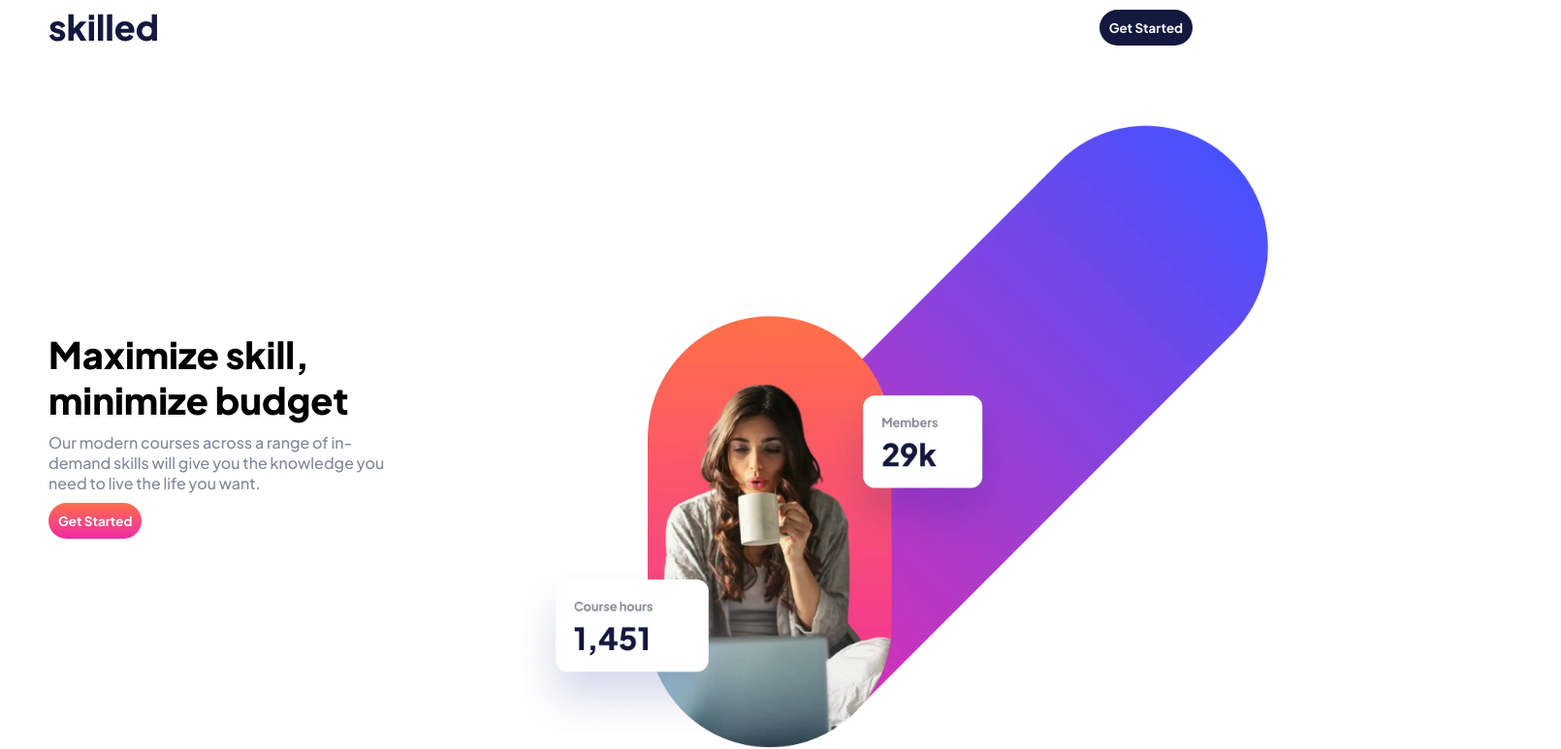
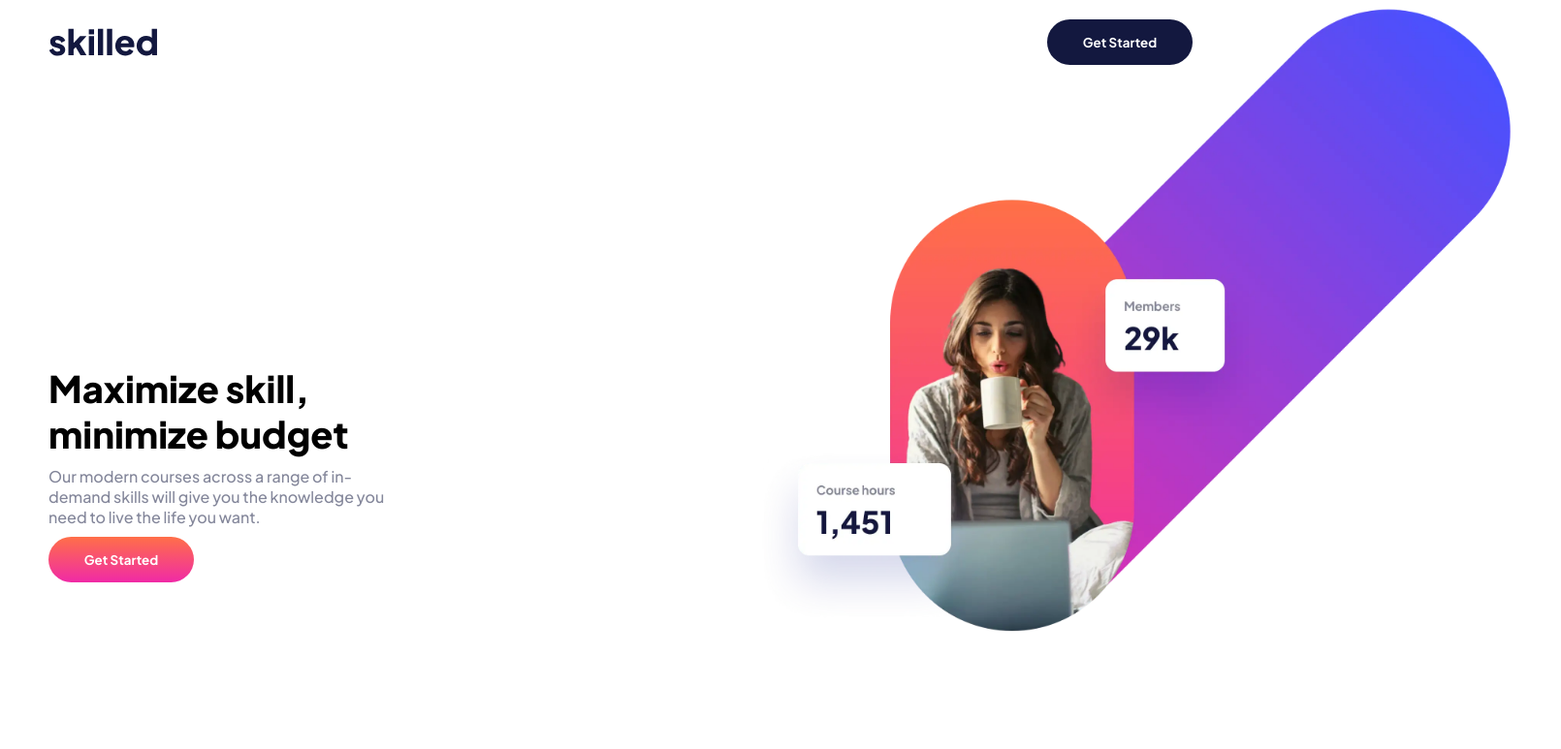
Before and after one commit to renanrdsouza/skilled-elearning-landing-page, a website: page index.html in a window 1280 px wide. Shown: the top 773 px of the page at 97% size, 1610 px wide, since content can reach past the window. Drawn offline with Linux system fonts and the light colour scheme.

Commit message:
Third commit.

```diff
--- a/index.html
+++ b/index.html
@@ -33,7 +33,7 @@
           knowledge you need to live the life you want.
         </p>
 
-        <button>
+        <button class="title-button">
           Get Started
         </button>
       </div>
--- a/sass/pages/index.scss
+++ b/sass/pages/index.scss
@@ -27,17 +27,23 @@ body {
       display: flex;
       justify-content: space-between;
       align-items: center;
-      padding: 10px;
+      padding: 20px 10px;
       max-width: 75rem;
       margin: auto;
 
       .header-button {
         font-weight: 700;
+        width: 150px;
         border: none;
         border-radius: 25px;
-        padding: 10px;
+        padding: 15px 20px;
         background-color: $black;
         color: white;
+        cursor: pointer;
+      }
+
+      .header-button:hover {
+        background-color: $black-hover;
       }
     }
   }
@@ -45,7 +51,7 @@ body {
   main {
     display: flex;
     flex-direction: column;
-    padding: 20px 0px;
+    padding: 30px 0px;
     max-width: 75rem;
     margin: auto;
 
@@ -70,14 +76,20 @@ body {
           color: $gray;
         }
 
-        button {
+        .title-button {
           font-weight: 700;
+          width: 150px;
           border: none;
           border-radius: 25px;
           place-self: start;
-          padding: 10px;
+          padding: 15px 20px;
           background: linear-gradient($gradient-orange, $gradient-pink);
           color: white;
+          cursor: pointer;
+        }
+
+        .title-button:hover {
+          background: linear-gradient($gradient-orange-hover, $gradient-pink-hover);
         }
       }
 
@@ -87,7 +99,7 @@ body {
         min-height: 375px;
       }
 
-      @media screen and (min-width: 700px) {
+      @media screen and (min-width: 701px) {
         flex-direction: row;
 
         .main-title {
@@ -96,6 +108,12 @@ body {
 
         .main-image {
           transform: translate(120px);
+        }
+      }
+
+      @media screen and (min-width: 1040px) {
+        img {
+          transform: translate(250px, -160px);
         }
       }
     }
@@ -181,18 +199,24 @@ body {
       display: flex;
       justify-content: space-between;
       align-items: center;
-      padding: 10px;
+      padding: 20px 10px;
       max-width: 75rem;
       margin: auto;
     }
 
     .footer-button {
       font-weight: 700;
+      width: 150px;
       border: none;
       border-radius: 25px;
-      padding: 10px;
+      padding: 15px 20px;
       background: linear-gradient($gradient-purple, $gradient-pink);
       color: white;
+      cursor: pointer;
+    }
+
+    .footer-button:hover {
+      background: linear-gradient($gradient-purple-hover, $gradient-pink-hover);
     }
   }
 }
```
Also changed, not shown: css/style.css, 1 other file.
